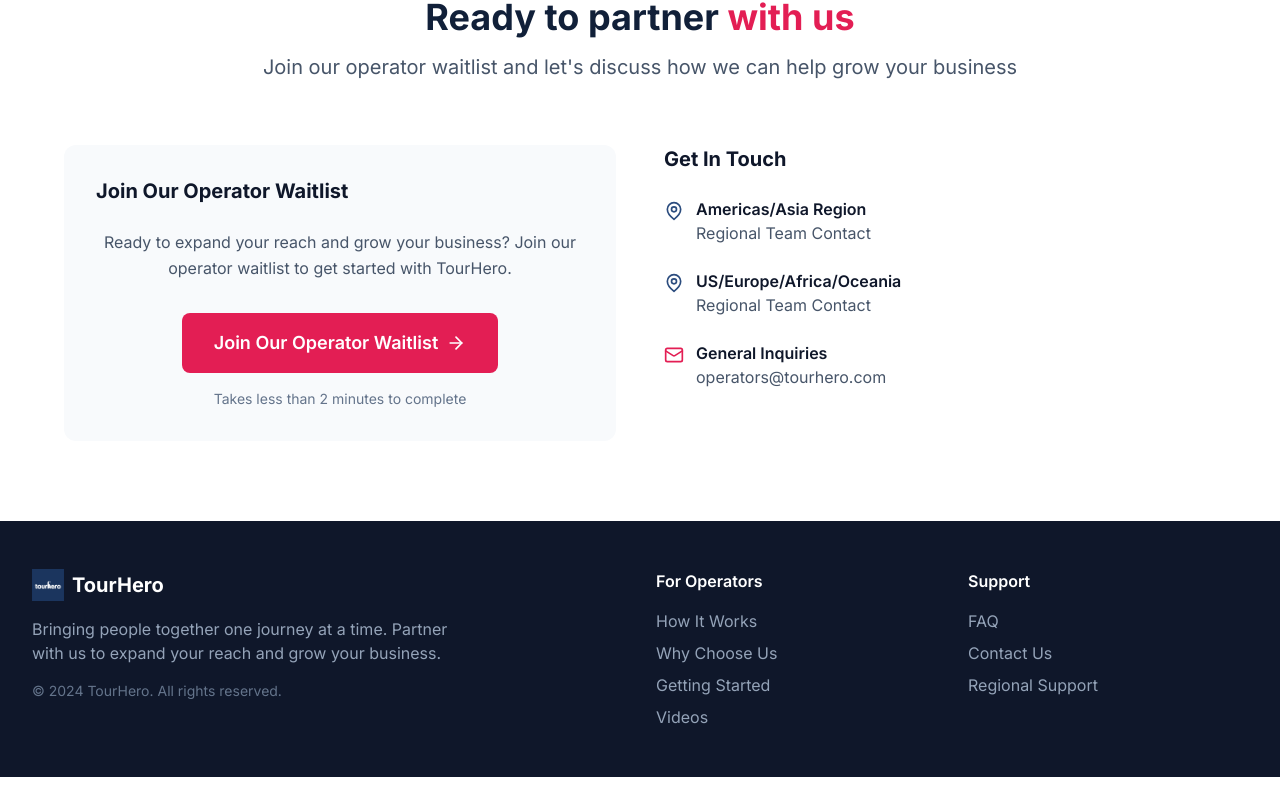
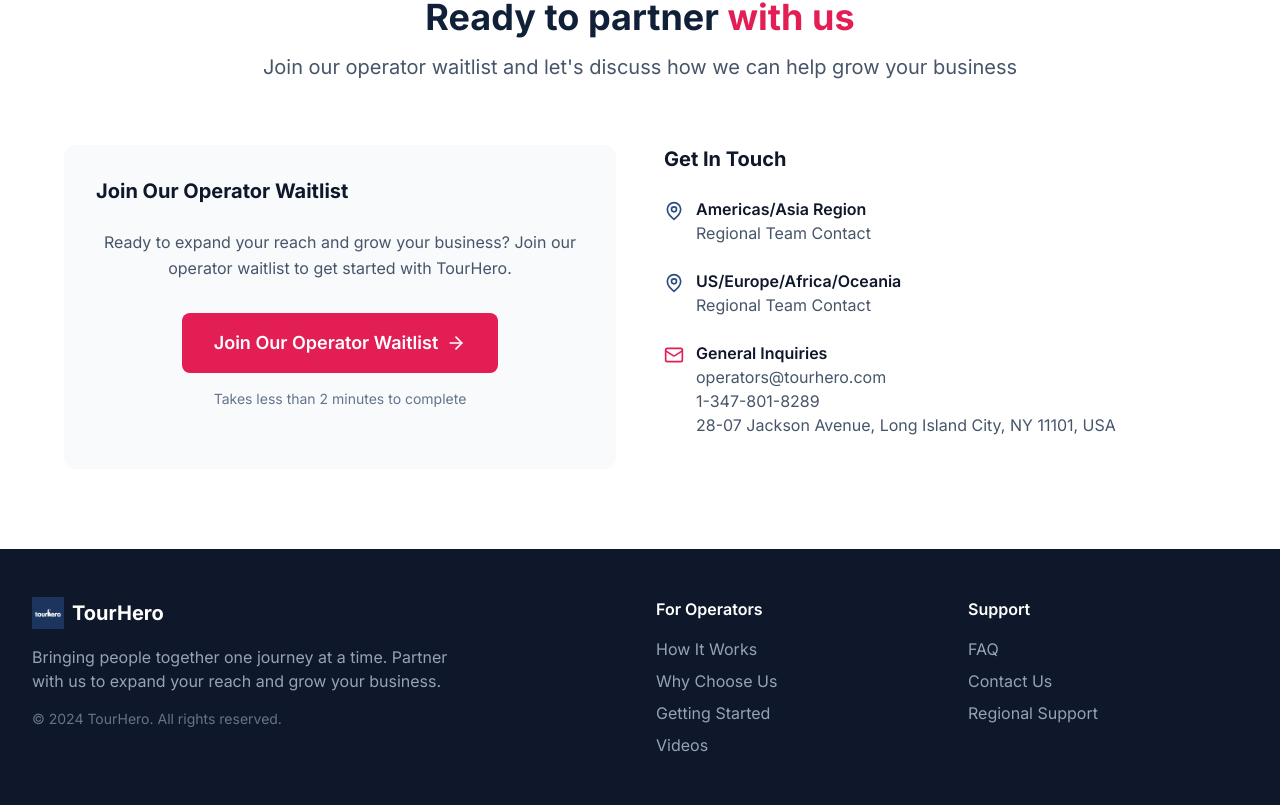
Before and after one commit to juanpablo-a11y/kam2, a React (Vite) app: page / in a window 1280 px wide. Shown: the part 7303-8108 px from the top of the page. Before the commit the page ends 8080 px from the top, so only its background shows below. Built offline with nearby package versions, Linux system fonts and the light colour scheme; a web font is replaced by a local one.

Commit message:
Updated App.tsx

```diff
--- a/src/App.tsx
+++ b/src/App.tsx
@@ -624,6 +624,8 @@
                   <div>
                     <h4 className="font-semibold text-slate-900">General Inquiries</h4>
                     <p className="text-slate-600">operators@tourhero.com</p>
+                    <p className="text-slate-600">1-347-801-8289</p>
+                    <p className="text-slate-600">28-07 Jackson Avenue, Long Island City, NY 11101, USA</p>
                   </div>
                 </div>
               </div>
```
